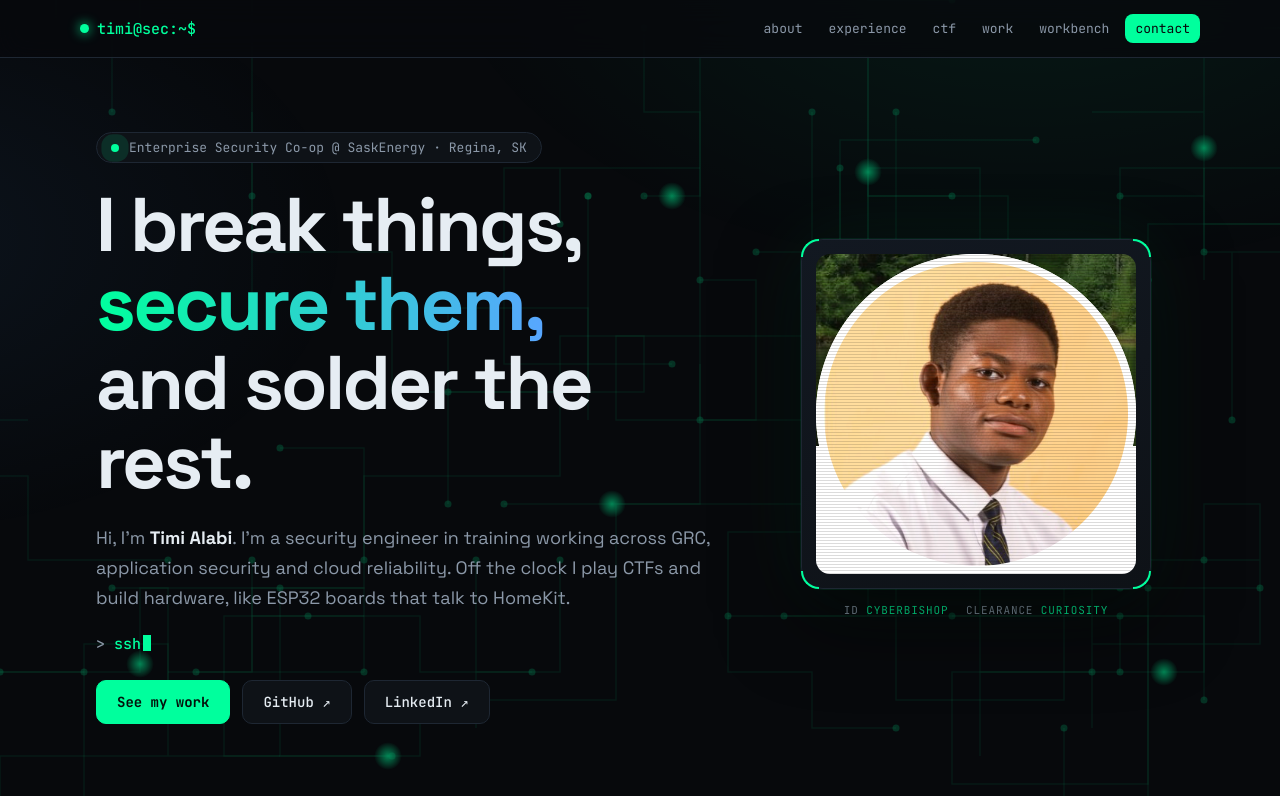
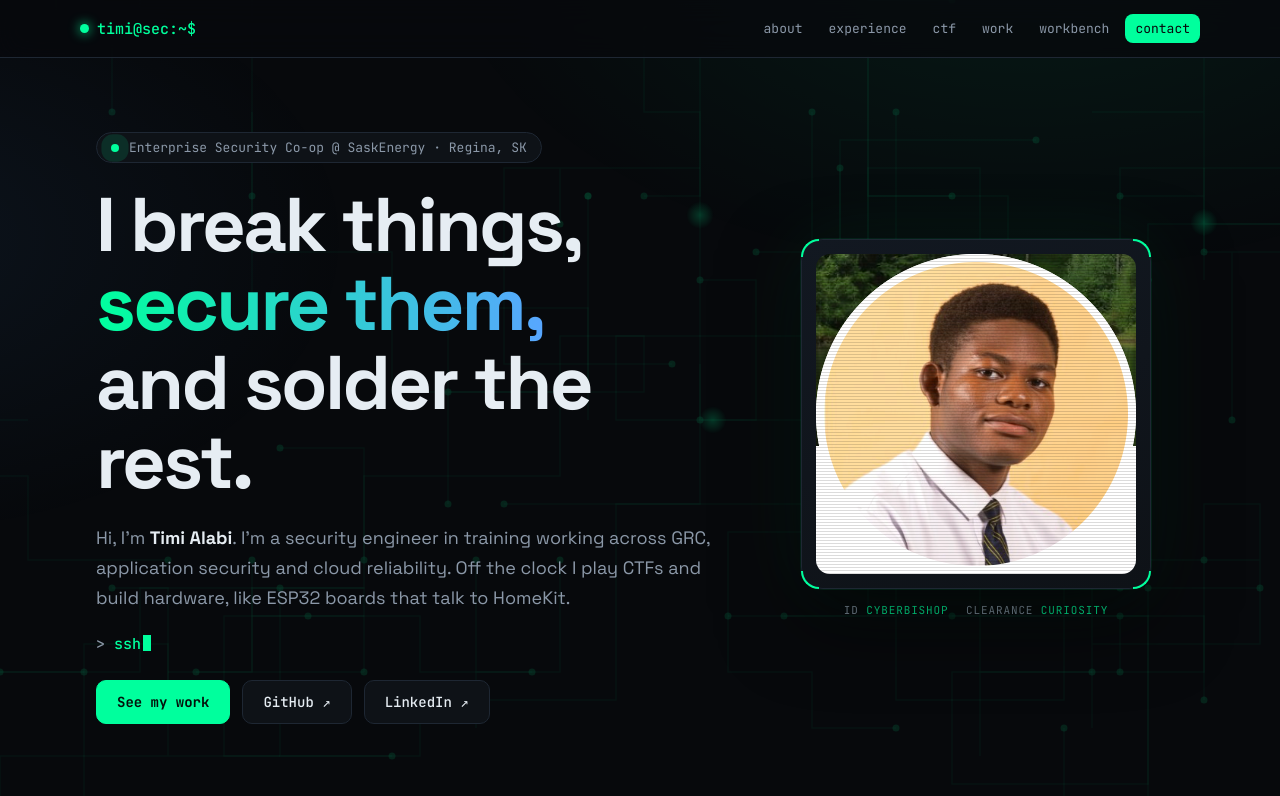
Before and after one commit to CyberBishop/cyberbishop.github.io, a plain HTML site: page index.html in a window 1280 px wide. Shown: the top 796 px of the page. Drawn offline with Linux system fonts and the light colour scheme.

Commit message:
Calm background pulses, update footer
Co-Authored-By: Claude Sonnet 5.5 <noreply@anthropic.com>

```diff
--- a/index.html
+++ b/index.html
@@ -243,7 +243,7 @@
 
 <footer>
   <span>© 2026 Timi Alabi</span>
-  <span>Hand-built, no frameworks · <kbd>↑↑↓↓←→←→BA</kbd> does something</span>
+  <span>Hand-built, no frameworks (but AI 😄) ·<kbd>↑↑↓↓←→←→BA</kbd> does something</span>
 </footer>
 
 <script src="main.js"></script>
--- a/main.js
+++ b/main.js
@@ -72,7 +72,7 @@
       }
       traces.push(pts);
     }
-    traces.forEach((t, i) => { if (i % 3 === 0) pulses.push({ t, seg: 0, p: Math.random() }); });
+    traces.forEach((t, i) => { if (i % 8 === 0) pulses.push({ t, seg: 0, p: Math.random() }); });
   }
   function draw() {
     ctx.clearRect(0, 0, W, H);
@@ -87,9 +87,9 @@
       const a = u.t[u.seg], b = u.t[u.seg + 1];
       const x = a[0] + (b[0] - a[0]) * u.p, y = a[1] + (b[1] - a[1]) * u.p;
       const g = ctx.createRadialGradient(x, y, 0, x, y, 14);
-      g.addColorStop(0, 'rgba(0,255,157,.9)'); g.addColorStop(1, 'rgba(0,255,157,0)');
+      g.addColorStop(0, 'rgba(0,255,157,.55)'); g.addColorStop(1, 'rgba(0,255,157,0)');
       ctx.fillStyle = g; ctx.beginPath(); ctx.arc(x, y, 14, 0, 6.3); ctx.fill();
-      u.p += 4 / (Math.hypot(b[0] - a[0], b[1] - a[1]) || 1);
+      u.p += 0.8 /(Math.hypot(b[0] - a[0], b[1] - a[1]) || 1);
       if (u.p >= 1) { u.p = 0; u.seg = (u.seg + 1) % (u.t.length - 1); }
     });
     if (!reduce) requestAnimationFrame(draw);
--- a/style.css
+++ b/style.css
@@ -6,7 +6,7 @@
 *{box-sizing:border-box;margin:0}
 html{scroll-behavior:smooth;scroll-padding-top:72px}
 body{background:var(--bg);color:var(--text);font:400 17px/1.65 var(--sans);overflow-x:hidden}
-#pcb{position:fixed;inset:0;width:100%;height:100%;z-index:-2;opacity:.55}
+#pcb{position:fixed;inset:0;width:100%;height:100%;z-index:-2;opacity:.35}
 .grain{position:fixed;inset:0;z-index:-1;pointer-events:none;background:radial-gradient(1000px 600px at 80% -10%,rgba(0,255,157,.08),transparent 60%),radial-gradient(800px 500px at -10% 30%,rgba(88,166,255,.07),transparent 60%)}
 a{color:inherit}
 .nav{position:sticky;top:0;z-index:10;display:flex;justify-content:space-between;align-items:center;gap:16px;padding:14px max(16px,calc((100vw - 1120px)/2));background:rgba(7,9,12,.75);backdrop-filter:blur(14px);border-bottom:1px solid var(--line)}
```
